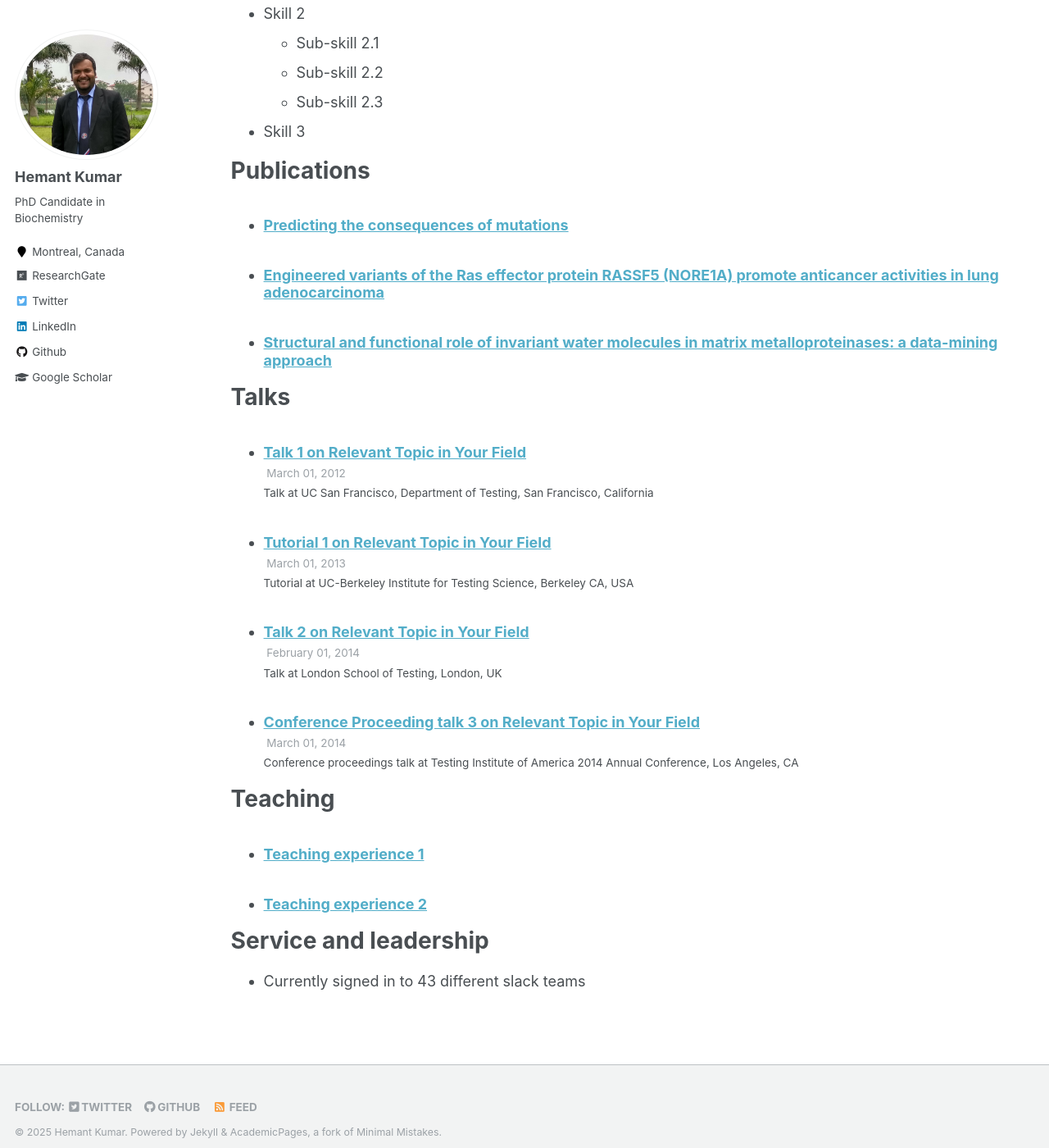
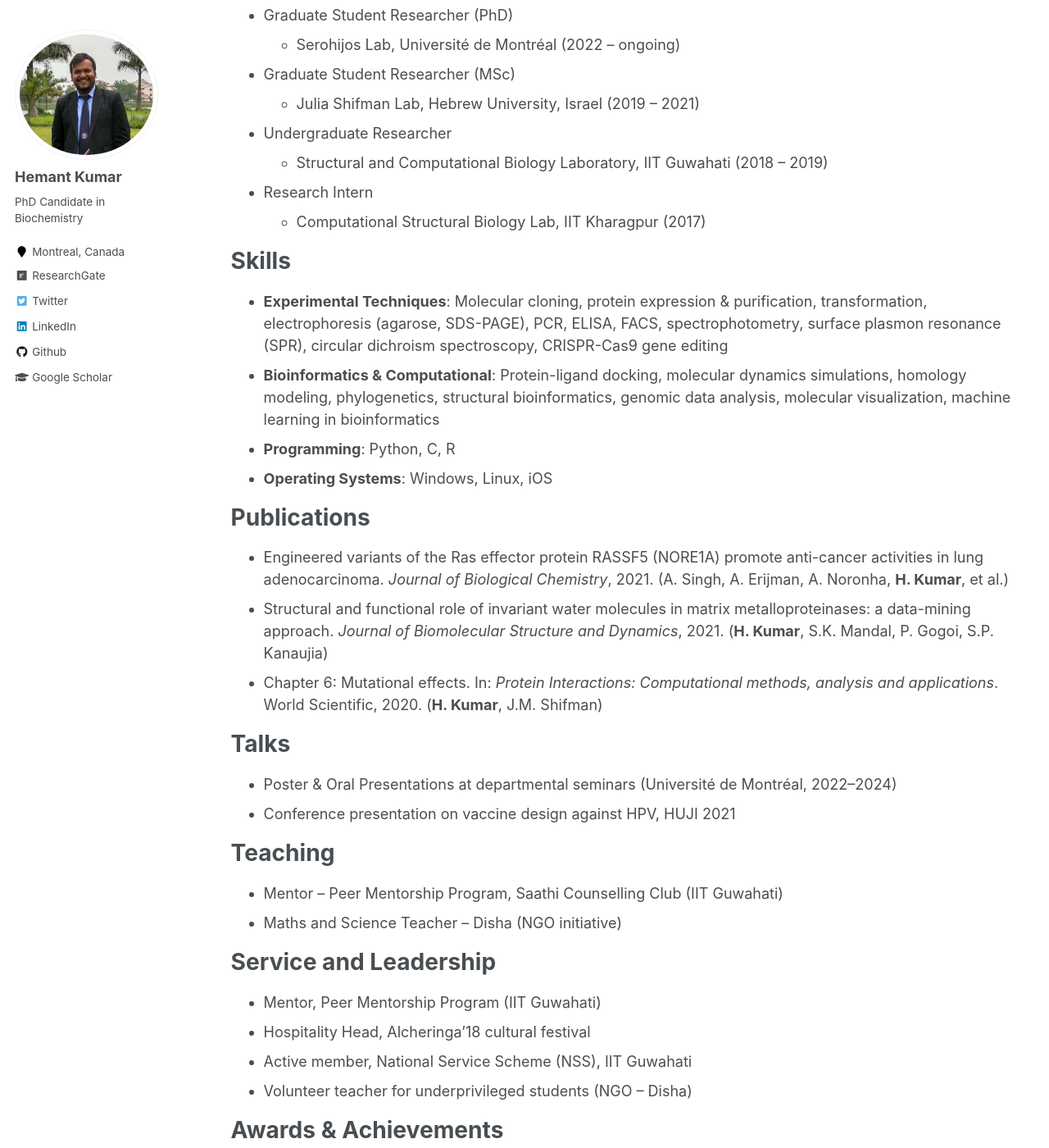
Before and after one commit to hemantkiitg/hemantkiitg.github.io, a Jekyll site: the page built from _pages/cv.md, in a window 1280 px wide and 1400 px high, scrolled down 763 px. Shown: the whole window at 82% size. Built offline with Jekyll 4.4.1, drawn with Linux system fonts in a browser that asks for light colours; some of the changed text lies outside the part shown.

Commit message:
Update cv.md

```diff
--- a/_pages/cv.md
+++ b/_pages/cv.md
@@ -11,49 +11,85 @@ redirect_from:
 
 Education
 ======
-* B.S. in GitHub, GitHub University, 2012
-* M.S. in Jekyll, GitHub University, 2014
-* Ph.D in Version Control Theory, GitHub University, 2018 (expected)
+* Ph.D. in Biochemistry, Université de Montréal (UdeM), Canada (Jan 2022 – ongoing)
+  * Thesis: "Cellular & systems-level modulation of the antimicrobial resistance (AMR) fitness landscape"
+  * Advisor: Dr. Adrian W. Serohijos
+  * Cumulative Grade: A (4.0/4.3)
 
-Work experience
+* M.Sc. in Structural & Molecular Biochemistry, The Hebrew University of Jerusalem (HUJI), Israel (Sep 2019 – Dec 2021)
+  * Thesis: "Development of a highly immunogenic cross-protective vaccine against HPV"
+  * Advisor: Dr. Julia M. Shifman
+  * Cumulative Grade: 91.12
+  * Awards: Graduate Tuition Fees Scholarship, Research Student Fellowship
+
+* B.Tech. in Biotechnology, Indian Institute of Technology (IIT) Guwahati, India (Jul 2015 – Jun 2019)
+  * Thesis: "Structural and functional role of invariant water (IW) molecules in MMPs"
+  * Advisor: Dr. Shankar P. Kanaujia
+  * Cumulative GPA: 7.30
+
+Work Experience
 ======
-* Summer 2015: Research Assistant
-  * Github University
-  * Duties included: Tagging issues
-  * Supervisor: Professor Git
+* Graduate Student Researcher (PhD)
+  * Serohijos Lab, Université de Montréal (2022 – ongoing)
 
-* Fall 2015: Research Assistant
-  * Github University
-  * Duties included: Merging pull requests
-  * Supervisor: Professor Hub
+* Graduate Student Researcher (MSc)
+  * Julia Shifman Lab, Hebrew University, Israel (2019 – 2021)
+
+* Undergraduate Researcher
+  * Structural and Computational Biology Laboratory, IIT Guwahati (2018 – 2019)
+
+* Research Intern
+  * Computational Structural Biology Lab, IIT Kharagpur (2017)
 
 Skills
 ======
-* Skill 1
-* Skill 2
-  * Sub-skill 2.1
-  * Sub-skill 2.2
-  * Sub-skill 2.3
-* Skill 3
+* **Experimental Techniques**: Molecular cloning, protein expression & purification, transformation, electrophoresis (agarose, SDS-PAGE), PCR, ELISA, FACS, spectrophotometry, surface plasmon resonance (SPR), circular dichroism spectroscopy, CRISPR-Cas9 gene editing
+* **Bioinformatics & Computational**: Protein-ligand docking, molecular dynamics simulations, homology modeling, phylogenetics, structural bioinformatics, genomic data analysis, molecular visualization, machine learning in bioinformatics
+* **Programming**: Python, C, R
+* **Operating Systems**: Windows, Linux, iOS
 
 Publications
 ======
-  <ul>{% for post in site.publications %}
-    {% include archive-single-cv.html %}
-  {% endfor %}</ul>
+<ul>
+  <li>Engineered variants of the Ras effector protein RASSF5 (NORE1A) promote anti-cancer activities in lung adenocarcinoma. <em>Journal of Biological Chemistry</em>, 2021. (A. Singh, A. Erijman, A. Noronha, <strong>H. Kumar</strong>, et al.)</li>
+
+  <li>Structural and functional role of invariant water molecules in matrix metalloproteinases: a data-mining approach. <em>Journal of Biomolecular Structure and Dynamics</em>, 2021. (<strong>H. Kumar</strong>, S.K. Mandal, P. Gogoi, S.P. Kanaujia)</li>
+
+  <li>Chapter 6: Mutational effects. In: <em>Protein Interactions: Computational methods, analysis and applications</em>. World Scientific, 2020. (<strong>H. Kumar</strong>, J.M. Shifman)</li>
+</ul>
 
 Talks
 ======
-  <ul>{% for post in site.talks %}
-    {% include archive-single-talk-cv.html %}
-  {% endfor %}</ul>
+<ul>
+  <li>Poster & Oral Presentations at departmental seminars (Université de Montréal, 2022–2024)</li>
+  <li>Conference presentation on vaccine design against HPV, HUJI 2021</li>
+</ul>
 
 Teaching
 ======
-  <ul>{% for post in site.teaching %}
-    {% include archive-single-cv.html %}
-  {% endfor %}</ul>
+<ul>
+  <li>Mentor – Peer Mentorship Program, Saathi Counselling Club (IIT Guwahati)</li>
+  <li>Maths and Science Teacher – Disha (NGO initiative)</li>
+</ul>
 
-Service and leadership
+Service and Leadership
 ======
-* Currently signed in to 43 different slack teams
+* Mentor, Peer Mentorship Program (IIT Guwahati)
+* Hospitality Head, Alcheringa’18 cultural festival
+* Active member, National Service Scheme (NSS), IIT Guwahati
+* Volunteer teacher for underprivileged students (NGO – Disha)
+
+Awards & Achievements
+======
+* Excellence Scholarship, UdeM (CAD 6000)
+* Tuition Fee Exemption, UdeM (CAD 20,000/year)
+* Graduate Tuition Fees Scholarship, Hebrew University (USD 3600)
+* Research Student Fellowship, Hebrew University (USD 12,000)
+* Summer Research Fellowship – IASc-INSA-NASI (2017)
+* Secured 99 percentile in Joint Entrance Examination 2015 among 1.3M candidates
+
+Languages
+======
+* English (TOEFL 102/120)
+* French (Intermediate, B1)
+* Hindi (Native)
```
